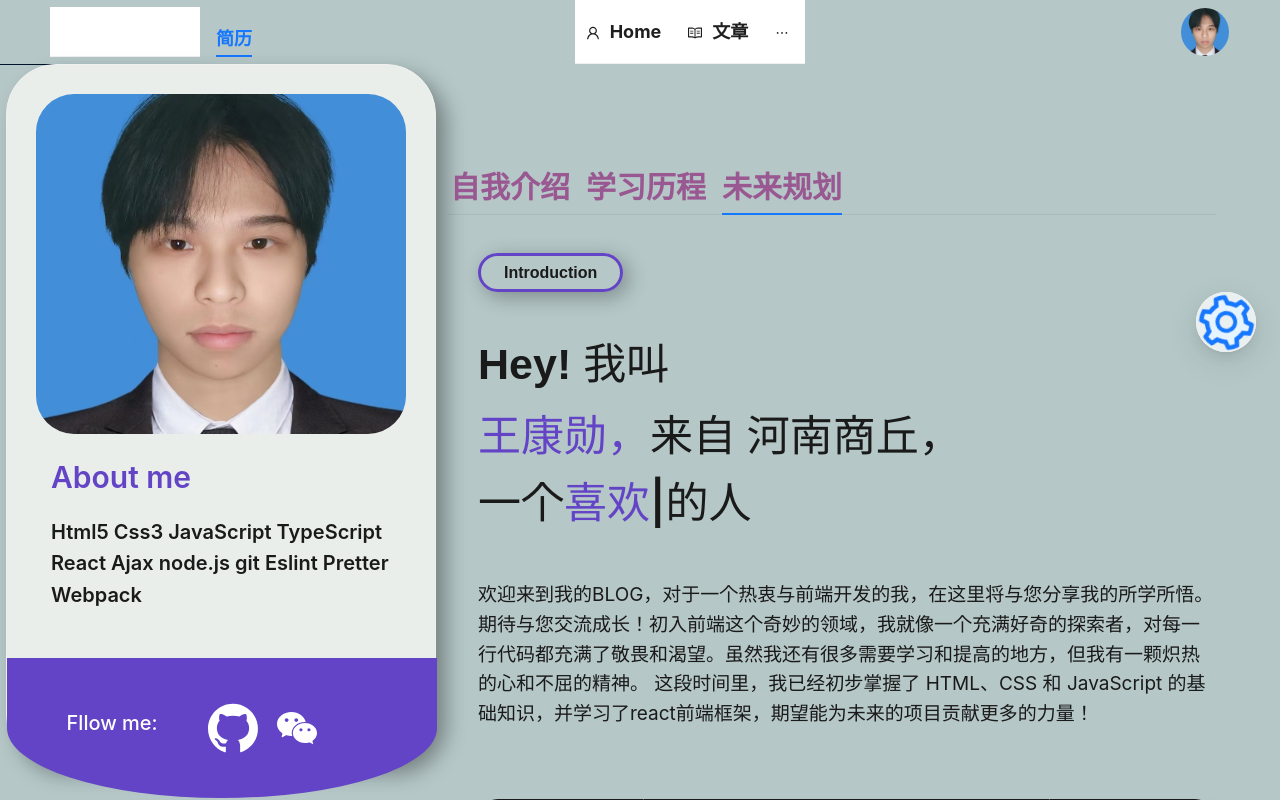
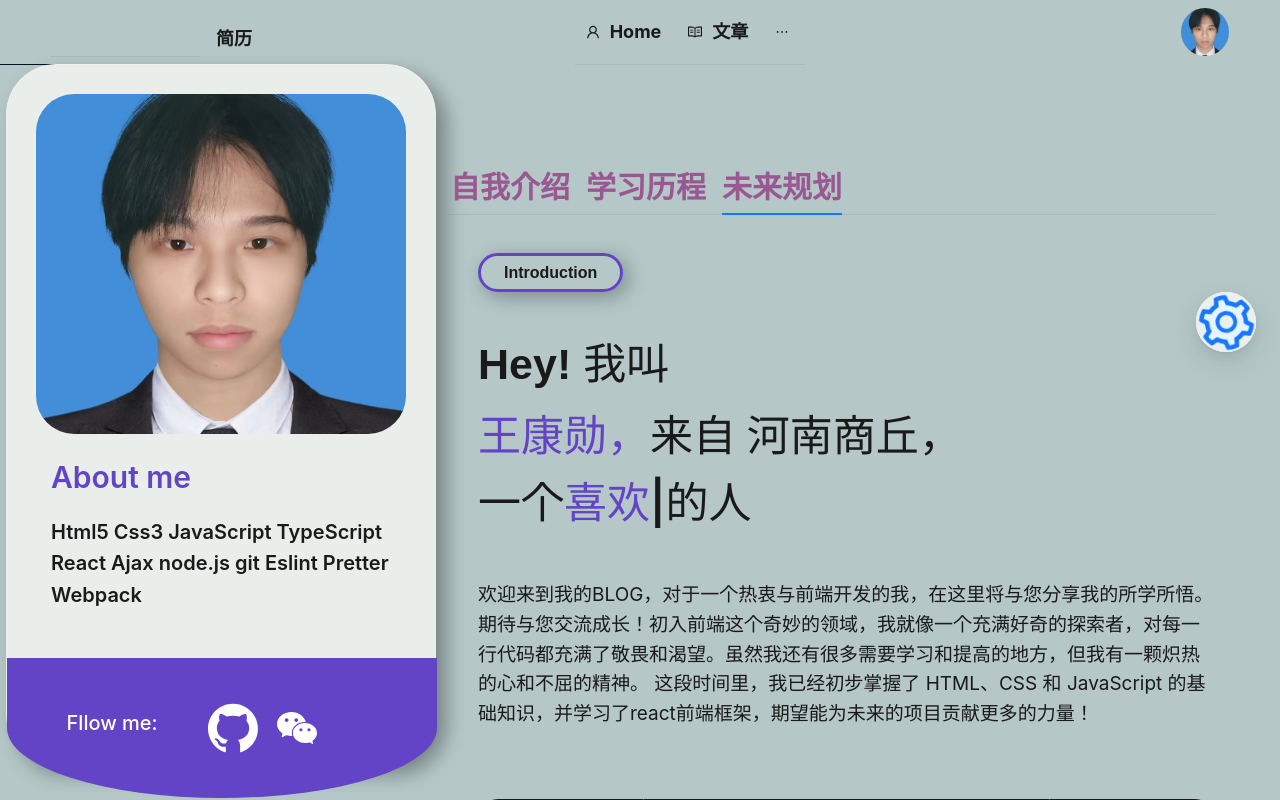
Before and after one commit to wangxbc/-, a React (Create React App) app: page /home in a window 1280 px wide. Shown: the top 800 px of the page. Built offline with nearby package versions, Linux system fonts and the light colour scheme.

Commit message:
导航栏样式修改

```diff
--- a/src/conponents/Header/commonHeader.tsx
+++ b/src/conponents/Header/commonHeader.tsx
@@ -296,6 +296,7 @@ const CommonHeader = () => {
           selectedKeys={[current]}
           mode="horizontal"
           items={itemTwo}
+          theme={'' as ExtendedMenuTheme}
         />
         <Menu
           style={{
@@ -307,6 +308,7 @@ const CommonHeader = () => {
           selectedKeys={[current]}
           mode="horizontal"
           items={itemOne}
+          theme={'' as ExtendedMenuTheme}
         />
         <Dropdown menu={{ items }}>
           <Avatar size={50} src={userAvatar || require('../../assets/me.jpg')} />
```
